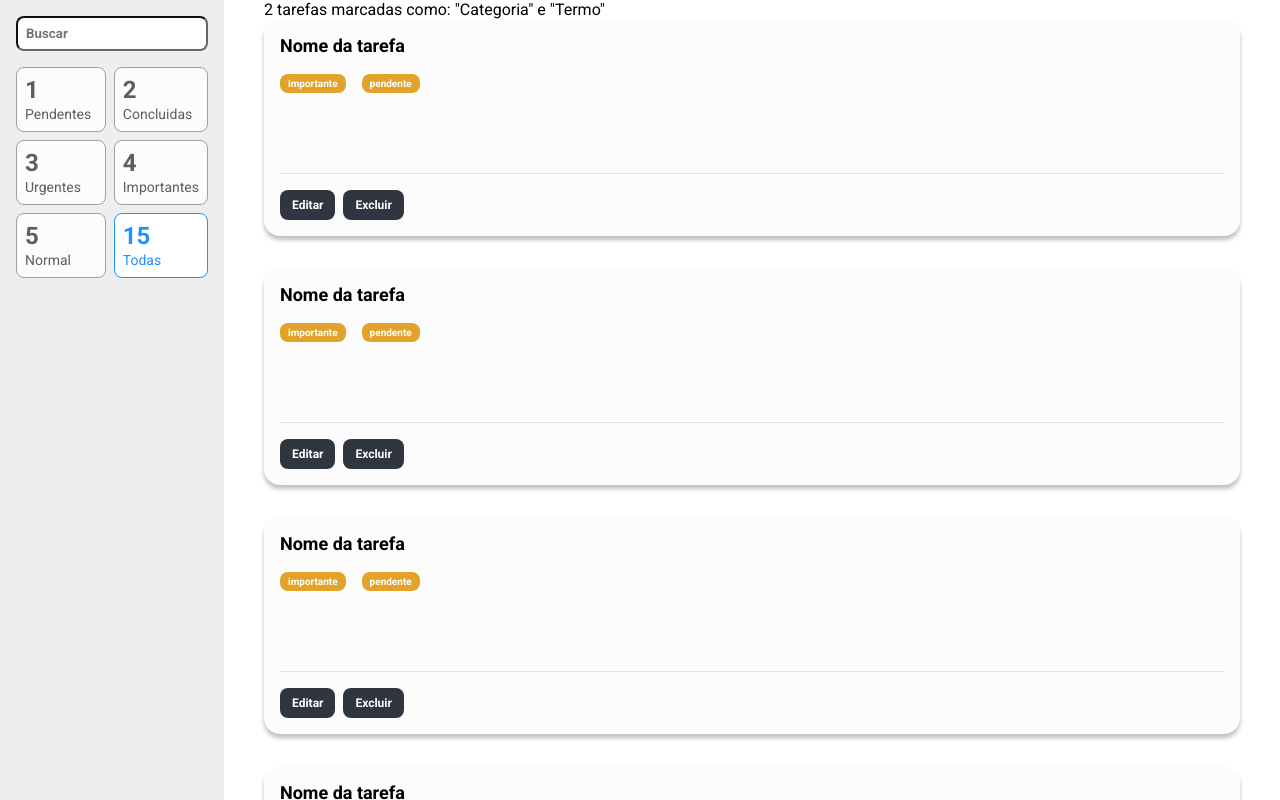
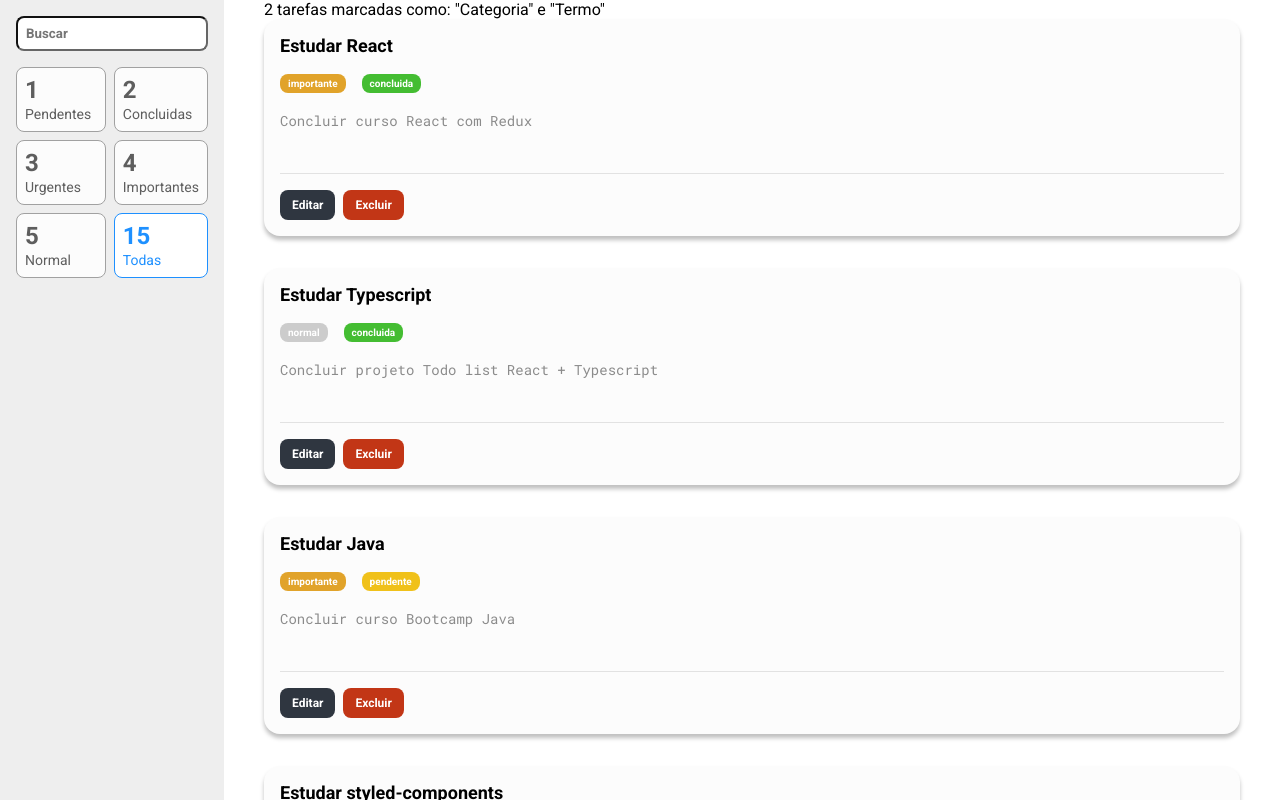
Before and after one commit to BrunoOliveira16/lista-de-tarefas-react, a React (Create React App) app: page / in a window 1280 px wide. Built offline with nearby package versions, Linux system fonts and the light colour scheme.

Commit message:
styles: criado variaveis de cores e logica buttons

```diff
--- a/src/components/FilterCard/styles.ts
+++ b/src/components/FilterCard/styles.ts
@@ -1,4 +1,5 @@
 import styled from 'styled-components'
+import variables from '../../styles/variables'
 import { Props } from '.'
 
 type PropsOnlyActive = Omit<Props, 'counter' | 'label'>
@@ -6,9 +7,12 @@ type PropsOnlyActive = Omit<Props, 'counter' | 'label'>
 export const S = {
   Card: styled.div<PropsOnlyActive>`
     padding: 8px;
-    border: 1px solid ${(props) => (props.active ? '#1E90FF' : '#a1a1a1')};
-    background-color: ${(props) => (props.active ? '#FFF' : '#fcfcfc')};
-    color: ${(props) => (props.active ? '#1E90FF' : '#5e5e5e')};
+    border: 1px solid
+      ${(props) => (props.active ? `${variables.blue}` : `${variables.gray6}`)};
+    background-color: ${(props) =>
+      props.active ? `${variables.white}` : `${variables.white2}`};
+    color: ${(props) =>
+      props.active ? `${variables.blue}` : `${variables.gray5}`};
     border-radius: 8px;
   `,
   Counter: styled.span`
--- a/src/components/Task/index.tsx
+++ b/src/components/Task/index.tsx
@@ -1,15 +1,41 @@
+import { useState } from 'react'
 import { S } from './styles'
+import * as enums from '../../utils/enums/Task'
 
-const Task = () => {
+type Props = {
+  title: string
+  priority: enums.Priority
+  stats: enums.Stats
+  description: string
+}
+
+const Task = ({ description, priority, stats, title }: Props) => {
+  const [isEditing, setIsEditing] = useState(false)
+
   return (
     <S.Card>
-      <S.Title>Nome da tarefa</S.Title>
-      <S.Tag>importante</S.Tag>
-      <S.Tag>pendente</S.Tag>
-      <S.Description />
+      <S.Title>{title}</S.Title>
+      <S.Tag parameter="priority" priority={priority}>
+        {priority}
+      </S.Tag>
+      <S.Tag parameter="stats" stats={stats}>
+        {stats}
+      </S.Tag>
+      <S.Description value={description} />
       <S.ActionBar>
-        <S.Button>Editar</S.Button>
-        <S.Button>Excluir</S.Button>
+        {isEditing ? (
+          <>
+            <S.SaveButton>Salvar</S.SaveButton>
+            <S.CancelButton onClick={() => setIsEditing(false)}>
+              Cancelar
+            </S.CancelButton>
+          </>
+        ) : (
+          <>
+            <S.Button onClick={() => setIsEditing(true)}>Editar</S.Button>
+            <S.RemoveButton>Excluir</S.RemoveButton>
+          </>
+        )}
       </S.ActionBar>
     </S.Card>
   )
--- a/src/components/Task/styles.ts
+++ b/src/components/Task/styles.ts
@@ -1,30 +1,52 @@
 import styled from 'styled-components'
+import variables from '../../styles/variables'
+import * as enums from '../../utils/enums/Task'
 
-export const S = {
-  Card: styled.div`
-    background-color: #fcfcfc;
+type TagProps = {
+  priority?: enums.Priority
+  stats?: enums.Stats
+  parameter: 'stats' | 'priority'
+}
+
+function returnBackgroundColor(props: TagProps): string {
+  if (props.parameter === 'priority') {
+    if (props.priority === enums.Priority.URGENTE) return variables.red
+    if (props.priority === enums.Priority.IMPORTANTE) return variables.yellow2
+  } else {
+    if (props.stats === enums.Stats.PENDENTE) return variables.yellow
+    if (props.stats === enums.Stats.CONCLUIDA) return variables.green
+  }
+
+  return variables.gray
+}
+
+const Card = styled.div`
+  background-color: ${variables.white2};
   box-shadow: 0px 4px 4px rgba(0, 0, 0, 0.25);
   padding: 16px;
   margin-bottom: 32px;
   border-radius: 16px;
-  `,
-  Title: styled.h3`
+`
+
+const Title = styled.h3`
   font-size: 18px;
   font-weight: bold;
   margin-bottom: 16px;
-  `,
-  Tag: styled.span`
+`
+
+const Tag = styled.span<TagProps>`
   padding: 4px 8px;
-    color: #fff;
+  color: ${variables.white};
   font-size: 10px;
   font-weight: bold;
-    background-color: #e1a32a;
+  background-color: ${(props) => returnBackgroundColor(props)};
   border-radius: 8px;
   margin-right: 16px;
   display: inline-block;
-  `,
-  Description: styled.textarea`
-    color: #8b8b8b;
+`
+
+const Description = styled.textarea`
+  color: ${variables.gray2};
   font-size: 14px;
   line-height: 24px;
   font-family: 'Roboto Mono', monospace;
@@ -35,20 +57,39 @@ export const S = {
   resize: none;
   border: none;
   background-color: transparent;
-  `,
-  ActionBar: styled.div`
+`
+
+const ActionBar = styled.div`
   border-top: 1px solid rgba(0, 0, 0, 0.1);
   padding-top: 16px;
-  `,
-  Button: styled.button`
-    color: #fff;
+`
+
+const Button = styled.button`
+  color: ${variables.white};
   font-size: 12px;
   font-weight: bold;
   padding: 8px 12px;
   border: none;
   cursor: pointer;
-    background-color: #2f3640;
+  background-color: ${variables.gray3};
   border-radius: 8px;
   margin-right: 8px;
 `
+
+export const S = {
+  Card,
+  Title,
+  Tag,
+  Description,
+  ActionBar,
+  Button,
+  SaveButton: styled(Button)`
+    background-color: ${variables.green};
+  `,
+  CancelButton: styled(Button)`
+    background-color: ${variables.red};
+  `,
+  RemoveButton: styled(Button)`
+    background-color: ${variables.red};
+  `
 }
--- a/src/containers/SideBar/styles.ts
+++ b/src/containers/SideBar/styles.ts
@@ -1,9 +1,10 @@
 import styled from 'styled-components'
+import variables from '../../styles/variables'
 
 export const S = {
   Aside: styled.aside`
     padding: 16px;
-    background-color: #eee;
+    background-color: ${variables.white3};
     height: 100vh;
   `,
   Filters: styled.div`
@@ -15,10 +16,10 @@ export const S = {
   Field: styled.input`
     width: 100%;
     padding: 8px;
-    background-color: #fff;
+    background-color: ${variables.white};
     border-radius: 8px;
     font-weight: bold;
-    color: #666666;
-    border-color: #666666;
+    color: ${variables.gray4};
+    border-color: ${variables.gray4};
   `
 }
--- a/src/containers/TasksList/index.tsx
+++ b/src/containers/TasksList/index.tsx
@@ -1,23 +1,49 @@
 import Task from '../../components/Task'
 import { S } from './styles'
+import * as enums from '../../utils/enums/Task'
+
+const tasks = [
+  {
+    title: 'Estudar React',
+    description: 'Concluir curso React com Redux',
+    priority: enums.Priority.IMPORTANTE,
+    status: enums.Stats.CONCLUIDA
+  },
+  {
+    title: 'Estudar Typescript',
+    description: 'Concluir projeto Todo list React + Typescript',
+    priority: enums.Priority.NORMAL,
+    status: enums.Stats.CONCLUIDA
+  },
+  {
+    title: 'Estudar Java',
+    description: 'Concluir curso Bootcamp Java',
+    priority: enums.Priority.IMPORTANTE,
+    status: enums.Stats.PENDENTE
+  },
+  {
+    title: 'Estudar styled-components',
+    description: 'Concluir projeto IMC Front-end Mentor',
+    priority: enums.Priority.URGENTE,
+    status: enums.Stats.PENDENTE
+  }
+]
 
 const TasksList = () => {
   return (
     <S.Container>
       <p>2 tarefas marcadas como: &quot;Categoria&quot; e &quot;Termo&quot;</p>
       <ul>
-        <li>
-          <Task />
-        </li>
-        <li>
-          <Task />
-        </li>
-        <li>
-          <Task />
-        </li>
-        <li>
-          <Task />
-        </li>
+        {tasks.map((t, index) => (
+          <li key={index}>
+            <Task
+              title={t.title}
+              description={t.description}
+              priority={t.priority}
+              stats={t.status}
+            />
+          </li>
+        ))}
       </ul>
     </S.Container>
   )
--- /dev/null
+++ b/src/styles/variables.ts
@@ -0,0 +1,16 @@
+export default {
+  red: '#C23616',
+  green: '#44BD32',
+  blue: '#1E90FF',
+  yellow: '#F0C11A',
+  yellow2: '#E1A32A',
+  gray: '#CCCCCC',
+  gray2: '#8b8b8b',
+  gray3: '#2f3640',
+  gray4: '#666666',
+  gray5: '#5E5E5E',
+  gray6: '#A1A1A1',
+  white: '#FFFFFF',
+  white2: '#FCFCFC',
+  white3: '#EEEEEE'
+}
--- /dev/null
+++ b/src/utils/enums/Task.ts
@@ -0,0 +1,10 @@
+export enum Priority {
+  URGENTE = 'urgente',
+  IMPORTANTE = 'importante',
+  NORMAL = 'normal'
+}
+
+export enum Stats {
+  PENDENTE = 'pendente',
+  CONCLUIDA = 'concluida'
+}
```
Lines whose indentation alone changed are shown as unchanged.
